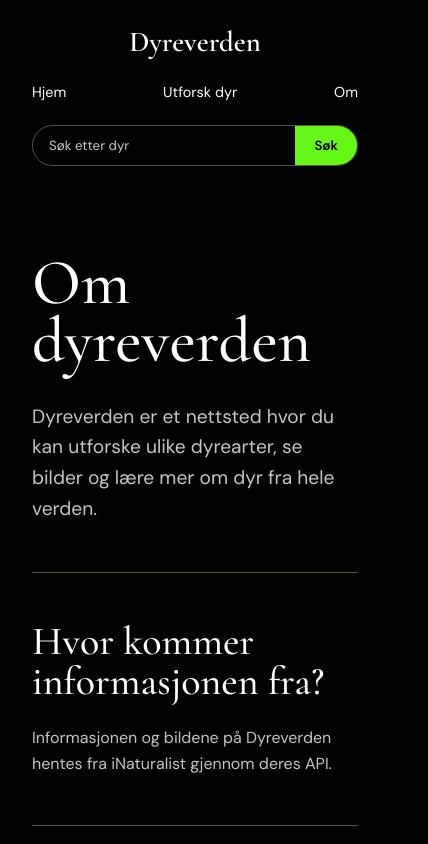
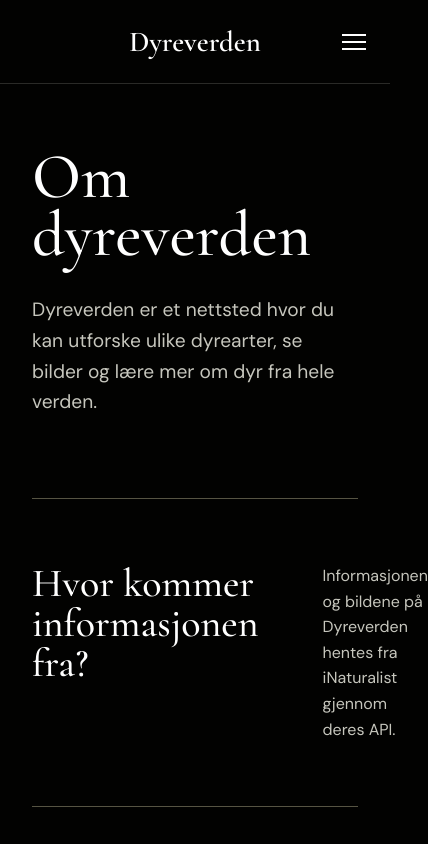
Before and after one commit to vildehf/dyreverden, a Next.js app: page /about in a window 390 px wide. Shown: the top 844 px of the page, 428 px wide, since content can reach past the window. Built offline with nearby package versions, Linux system fonts and the light colour scheme.

Commit message:
Improve responsive header and mobile menu

```diff
--- a/app/globals.css
+++ b/app/globals.css
@@ -54,7 +54,7 @@
   justify-content: space-between;
   gap: 2rem;
   padding: 1.5rem 2rem;
-  border-bottom: 1px solid var(--olive-gray);
+  border-bottom: 1px solid rgba(198, 198, 189, 0.2);
 }
 
 header > a {
@@ -71,10 +71,20 @@
 
 header nav a {
   font-size: 0.9rem;
+  padding-bottom: 0.3rem;
+  border-bottom: 1px solid transparent;
 }
 
-heaver nav a:hover {
+header nav a:hover {
   color: var(--accent);
+  border-bottom-color: var(--accent);
+}
+
+header nav a:focus-visible {
+  color: var(--accent);
+  border-bottom-color: var(--accent);
+  outline: 2px solid var(--accent);
+  outline-offset: 3px;
 }
 
 header form {
@@ -169,7 +179,7 @@
   padding: 0.9rem 1.5rem;
   border-radius: 2rem;
   background-color: var(--accent);
-  columns: var(--background);
+  color: var(--background);
   font-weight: 600;
 }
 
@@ -235,6 +245,22 @@
 }
 
 /* Animal overview */
+
+.animal-card {
+  min-width: 0;
+}
+
+.animal-card-image {
+  position: relative;
+  width: 100%;
+  height: 22rem;
+  overflow: hidden;
+  border-radius: 1rem;
+}
+
+.animal-card-image img {
+  object-fit: cover;
+}
 
 .animals-page {
   padding: 5rem 2rem;
@@ -385,37 +411,22 @@
   }
 }
 
-@media (max-width: 600px) {
-  .animal-grid {
-    grid-template-columns: 1fr;
-  }
+@media (max-width: 700px) {
+  /* Header */
+
+  header {
+    position: relative;
+    justify-content: center;
+    padding: 1.5rem 1rem;
+    z-index: 1002;
   }
 
-@media (max-width: 700px) {
-  header {
-    flex-direction: column;
-    align-items: stretch;
-    gap: 1.5rem;
+  .desktop-nav,
+  .desktop-search {
+    display: none;
   }
 
-  header > a {
-    text-align: center;
-  }
-
-  header nav {
-    justify-content: space-between;
-    gap: 1rem;
-  }
-
-  header form {
-    width: 100%;
-  }
-
-  header input {
-    width: 100%;
-    flex: 1;
-  }
-}
+  /* Forside */
 
   .hero {
     flex-direction: column;
@@ -441,6 +452,8 @@
     padding: 3rem 1.5rem;
   }
 
+  /* Detaljside */
+
   .animal-detail {
     grid-template-columns: 1fr;
     gap: 2rem;
@@ -456,18 +469,15 @@
     font-size: clamp(3.5rem, 15vw, 5rem);
   }
 
-@media (max-width: 700px) {
+  /* Om-side */
+
   .about-page {
     padding: 3rem 1rem;
   }
-
-  .about-section {
-    grid-template-columns: 1fr;
-    gap: 1.5rem;
-    padding: 3rem 0;
 }
 
-  .about-intro {
-    padding-bottom: 3rem;
+@media (max-width: 600px) {
+  .animal-grid {
+    grid-template-columns: 1fr;
   }
 }
--- a/components/Header.tsx
+++ b/components/Header.tsx
@@ -1,17 +1,25 @@
 import Link from "next/link";
 import SearchBar from "./SearchBar";
+import MobileMenu from "./MobileMenu";
 
 export default function Header() {
   return (
     <header>
-      <Link href="/">Dyreverden</Link>
+      <Link href="/" className="header-logo">
+        Dyreverden
+      </Link>
 
-      <nav aria-label="Hovedmeny">
+      <nav className="desktop-nav" aria-label="Hovedmeny">
         <Link href="/">Hjem</Link>
         <Link href="/animals">Utforsk dyr</Link>
         <Link href="/about">Om</Link>
       </nav>
-      <SearchBar />
+
+      <div className="desktop-search">
+        <SearchBar />
+      </div>
+
+      <MobileMenu />
     </header>
   );
 }
--- /dev/null
+++ b/components/MobileMenu.module.css
@@ -0,0 +1,100 @@
+.hamburger {
+  display: none;
+  align-items: center;
+  justify-content: center;
+  background: transparent;
+  border: 0;
+  padding: 0.5rem;
+  cursor: pointer;
+  position: relative;
+  z-index: 1001;
+}
+
+.hamburger:hover {
+  background: transparent;
+}
+
+.bar {
+  display: block;
+  width: 24px;
+  height: 2px;
+  margin: 5px auto;
+  background-color: var(--text);
+  transition: all 0.25s ease-in-out;
+}
+
+.hamburger.active .bar:nth-child(1) {
+  transform: translateY(7px) rotate(45deg);
+}
+
+.hamburger.active .bar:nth-child(2) {
+  opacity: 0;
+}
+
+.hamburger.active .bar:nth-child(3) {
+  transform: translateY(-7px) rotate(-45deg);
+}
+
+.hamburger-backdrop {
+  display: none;
+}
+
+.mobile-nav {
+  display: none;
+}
+
+@media (max-width: 700px) {
+  .hamburger {
+    display: inline-block;
+    position: absolute;
+    right: 1rem;
+  }
+
+  .hamburger-backdrop.active {
+    display: block;
+    position: fixed;
+    inset: 0;
+    z-index: 999;
+    background-color: rgba(0, 0, 0, 0.65);
+    backdrop-filter: blur(2px);
+  }
+
+  .mobile-nav {
+    position: fixed;
+    left: 50%;
+    top: 50%;
+    transform: translate(-50%, -50%);
+
+    width: min(22rem, 88vw);
+    padding: 2rem;
+
+    flex-direction: column;
+    align-items: center;
+    gap: 1.25rem;
+
+    background-color: var(--background);
+    border: 1px solid var(--surface);
+    border-radius: 1rem;
+
+    opacity: 0;
+    pointer-events: none;
+    z-index: 1000;
+  }
+
+  .mobile-nav.active {
+    display: flex;
+    opacity: 1;
+    pointer-events: auto;
+  }
+
+  .mobile-nav a {
+    font-size: 1.2rem;
+    text-align: center;
+  }
+
+  .mobile-nav a:focus-visible,
+  .hamburger:focus-visible {
+    outline: 2px solid var(--accent);
+    outline-offset: 3px;
+  }
+}
--- /dev/null
+++ b/components/MobileMenu.tsx
@@ -0,0 +1,70 @@
+"use client";
+
+import { useState, useEffect } from "react";
+import Link from "next/link";
+import styles from "./MobileMenu.module.css";
+
+export default function MobilMenu() {
+  const [isOpen, setIsOpen] = useState(false);
+
+  function toggleMenu() {
+    setIsOpen(!isOpen);
+  }
+
+  function closeMenu() {
+    setIsOpen(false);
+  }
+
+  useEffect(() => {
+    function handleKeyDown(event: KeyboardEvent) {
+      if (event.key === "Escape") {
+        setIsOpen(false);
+      }
+    }
+
+    document.addEventListener("keydown", handleKeyDown);
+
+    return () => {
+      document.removeEventListener("keydown", handleKeyDown);
+    };
+  }, []);
+
+  return (
+    <>
+      <button
+        className={`${styles.hamburger} ${isOpen ? styles.active : ""}`}
+        onClick={toggleMenu}
+        aria-label={isOpen ? "Lukk meny" : "Åpne meny"}
+        aria-expanded={isOpen}
+      >
+        <span className={styles.bar}></span>
+        <span className={styles.bar}></span>
+        <span className={styles.bar}></span>
+      </button>
+
+      <div
+        className={`${styles["hamburger-backdrop"]} ${
+          isOpen ? styles.active : ""
+        }`}
+        onClick={closeMenu}
+      ></div>
+
+      <nav
+        className={`${styles["mobile-nav"]} ${isOpen ? styles.active : ""}`}
+        aria-label="Mobilmeny"
+      >
+        <Link href="/" onClick={closeMenu}>
+          Hjem
+        </Link>
+
+        <Link href="/animals" onClick={closeMenu}>
+          Utforsk dyr
+        </Link>
+
+        <Link href="/about" onClick={closeMenu}>
+          Om
+        </Link>
+      </nav>
+    </>
+  );
+}
```
Also changed, not shown: components/AnimalCard.tsx (+7 -6 lines). Lines whose indentation alone changed are shown as unchanged.
